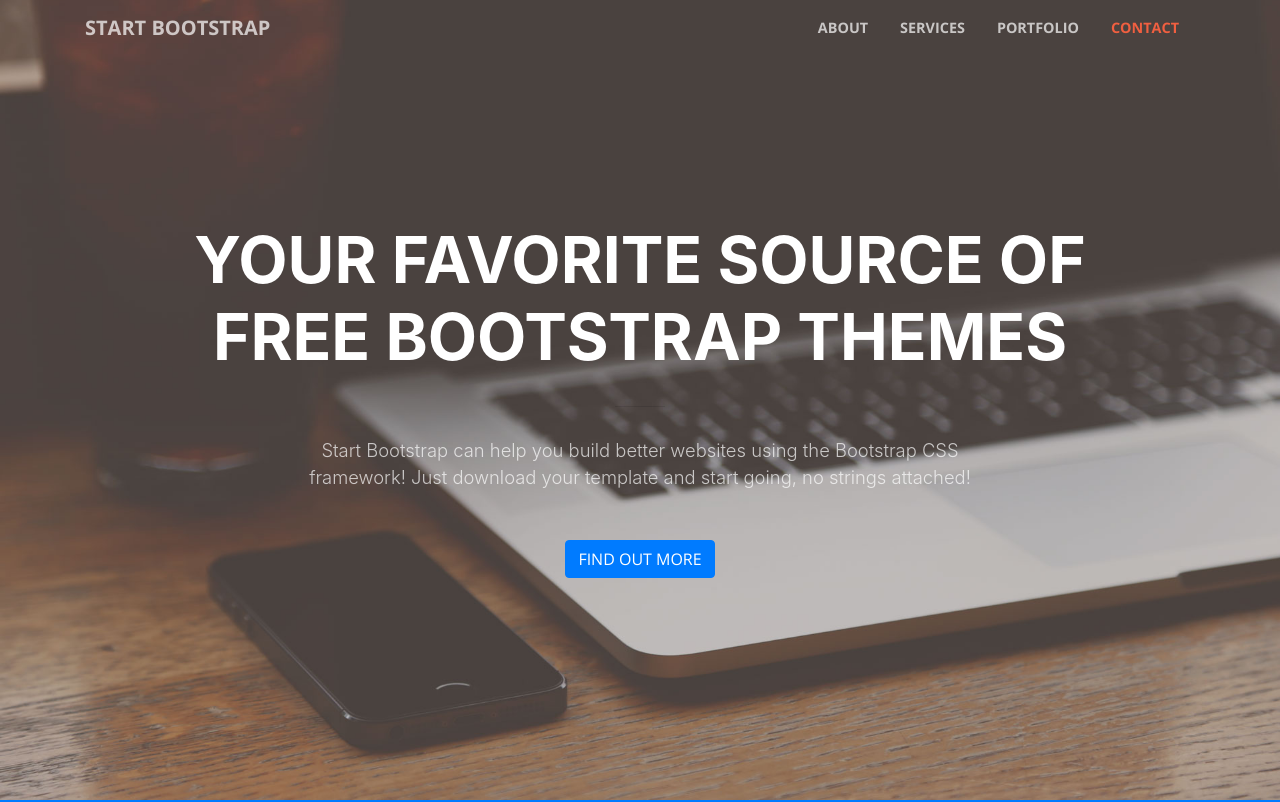
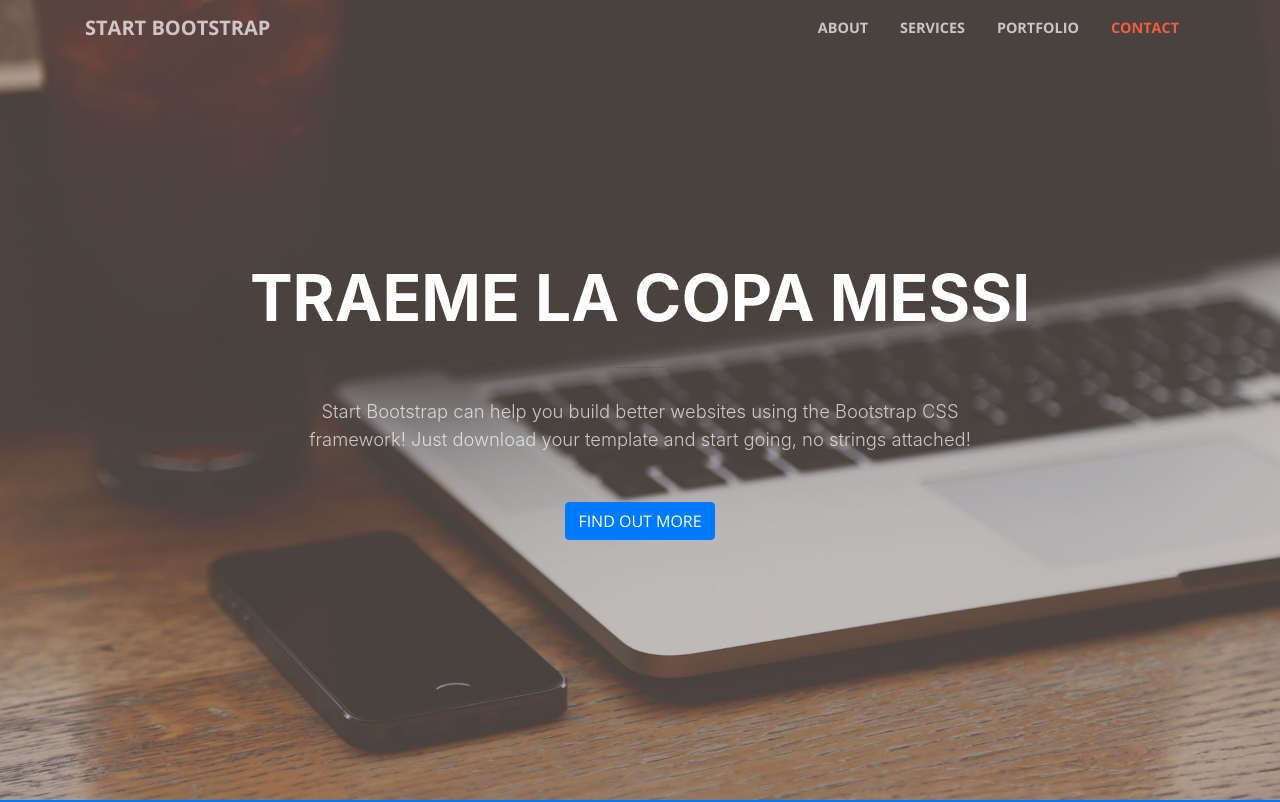
Before and after one commit to lucasvasquez/pagina-muestra, a website with bundled scripts: page index.html in a window 1280 px wide. Shown: the top 802 px of the page. Built offline with nearby package versions, Linux system fonts and the light colour scheme.

Commit message:
Update index.html

```diff
--- a/index.html
+++ b/index.html
@@ -59,7 +59,7 @@
         <div class="row">
           <div class="col-lg-10 mx-auto">
             <h1 class="text-uppercase">
-              <strong>Your Favorite Source of Free Bootstrap Themes</strong>
+              <strong>Traeme la copa Messi</strong>
             </h1>
             <hr>
           </div>
```
